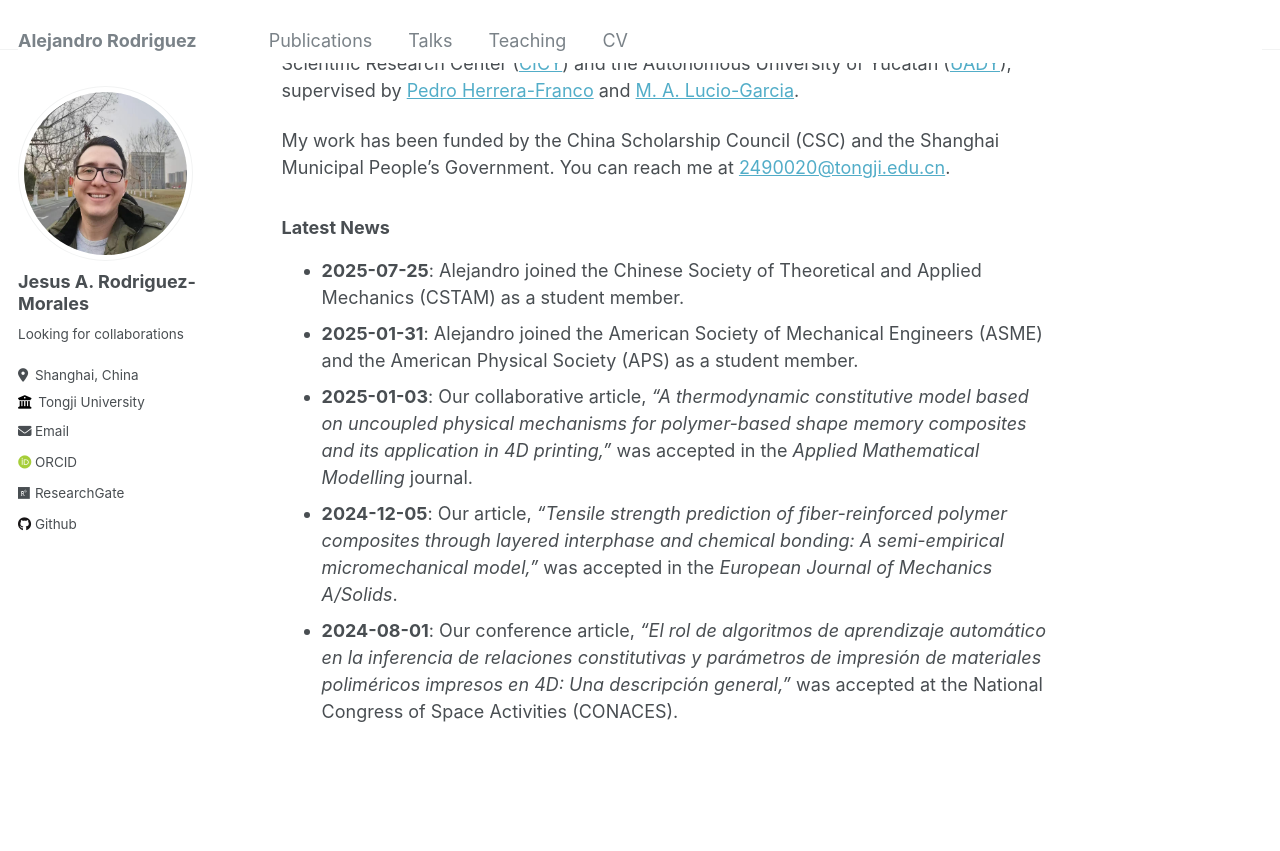
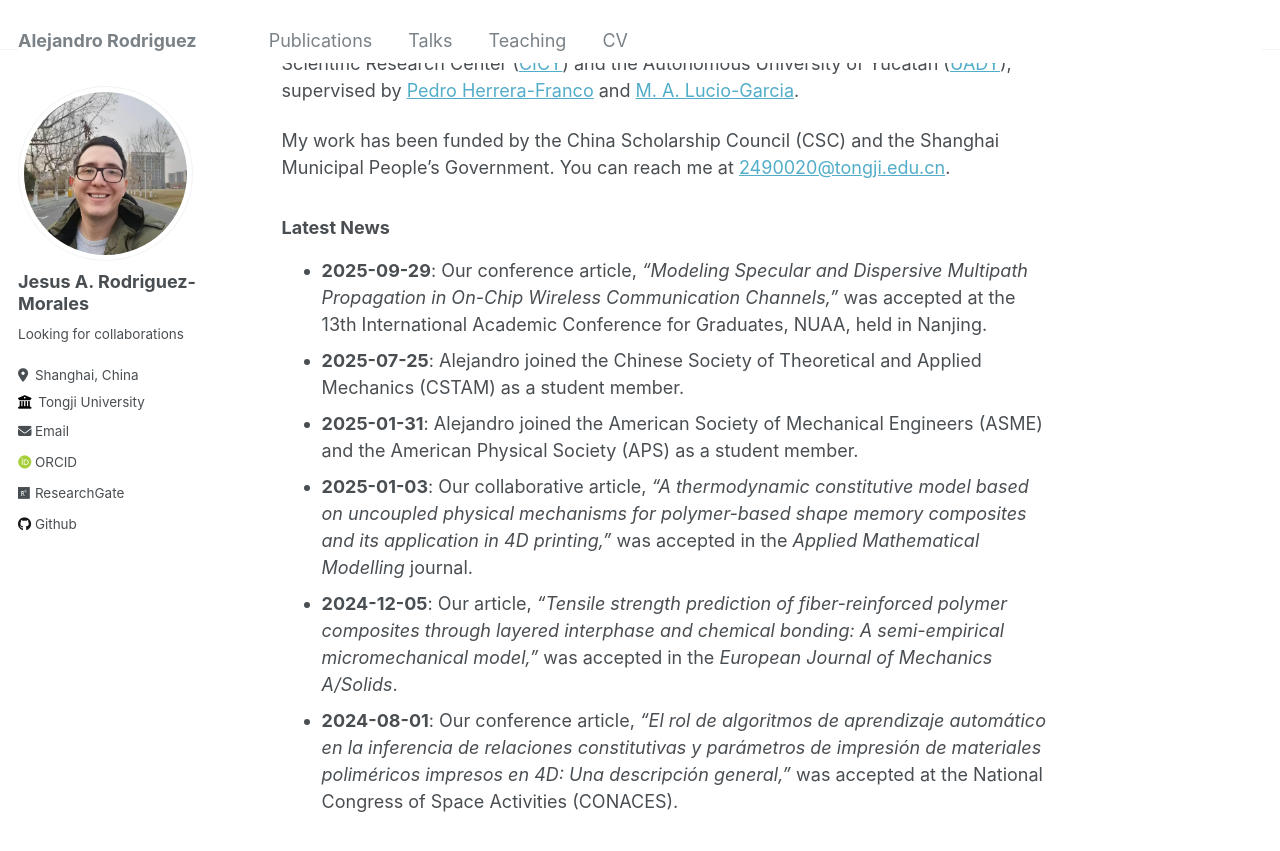
Before and after one commit to alex-rodriguez-m/alex-rodriguez-m.github.io, a Jekyll site: the page built from _pages/about.md, in a window 1280 px wide and 900 px high, scrolled down 314 px. Shown: the top 851 px of the window. Built offline with Jekyll 4.4.1, drawn with Linux system fonts in a browser that asks for light colours; some web fonts are replaced.

Commit message:
Update about.md

```diff
--- a/_pages/about.md
+++ b/_pages/about.md
@@ -16,6 +16,7 @@ My work has been funded by the China Scholarship Council (CSC) and the Shanghai
 
 
 ### Latest News
+- **2025-09-29**: Our conference article, *"Modeling Specular and Dispersive Multipath Propagation in On-Chip Wireless Communication Channels,"* was accepted at the 13th International Academic Conference for Graduates, NUAA, held in Nanjing.
 - **2025-07-25**: Alejandro joined the Chinese Society of Theoretical and Applied Mechanics (CSTAM) as a student member.
 - **2025-01-31**: Alejandro joined the American Society of Mechanical Engineers (ASME) and the American Physical Society (APS) as a student member.
 - **2025-01-03**: Our collaborative article, *"A thermodynamic constitutive model based on uncoupled physical mechanisms for polymer-based shape memory composites and its application in 4D printing,"* was accepted in the *Applied Mathematical Modelling* journal.
```
